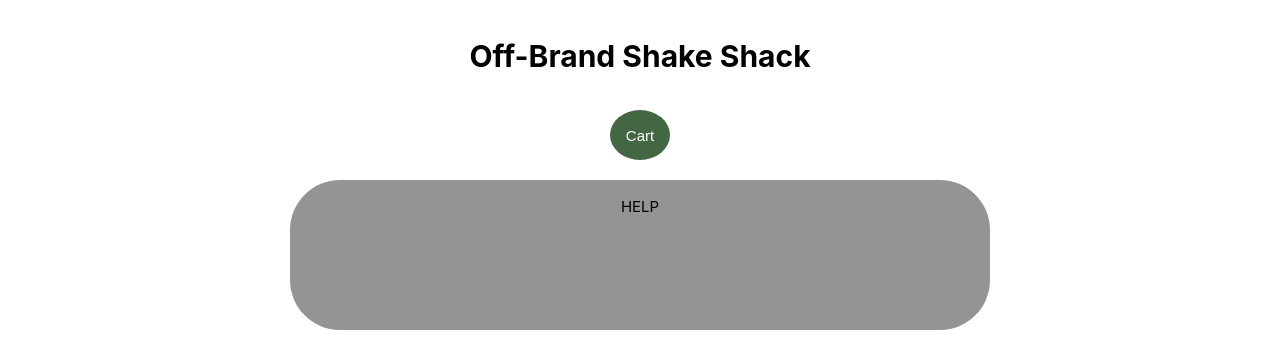
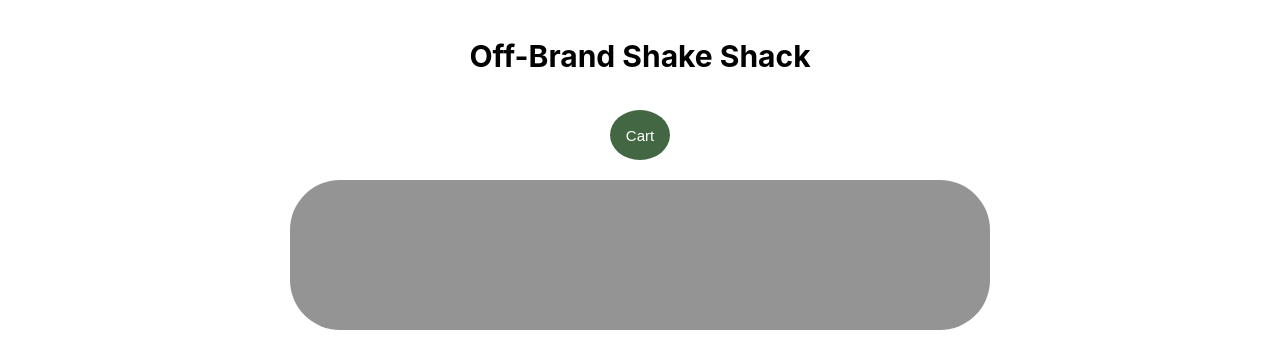
Before and after one commit to staten-island-tech/vue-reactivity-oraclelens, a Vue app in the folder shopping-cart/: page / in a window 1280 px wide. Both pictures are taken after a click on the button "Cart". Shown: the top 358 px of the page. Built offline with nearby package versions, Linux system fonts and the light colour scheme.

Commit message:
okay guys

```diff
--- a/shopping-cart/src/views/Home.vue
+++ b/shopping-cart/src/views/Home.vue
@@ -72,7 +72,9 @@ export default {
         >Cart</CartButton
       >
     </div>
-    <div v-show="cartdiv" class="cartdiv">HELP</div>
+    <div v-show="cartdiv" class="cartdiv">
+      <div class="cartitemsdiv"></div>
+    </div>
     <div class="menu">
       <Card
         v-for="food in foods"
```
